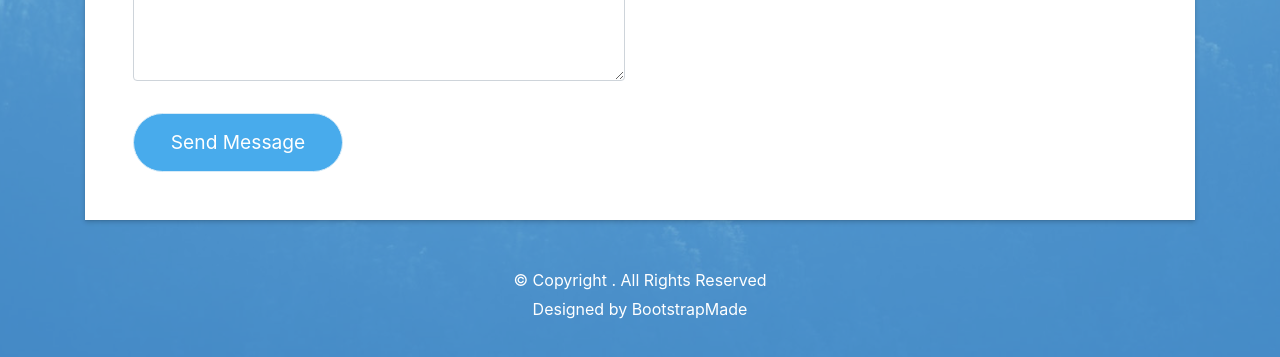
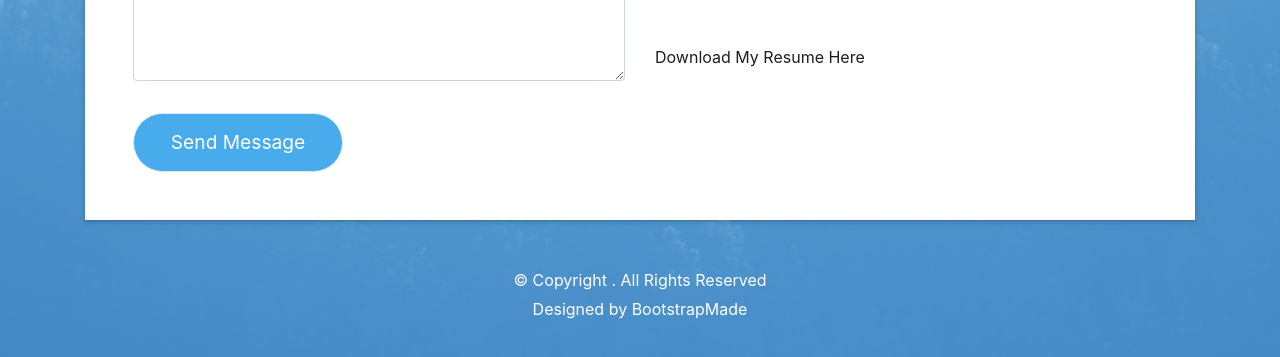
Before and after one commit to matthxwjaniel/webdevfol_portfolio_feliciano, a plain HTML site: page index.html in a window 1280 px wide. Shown: the part 4548-4905 px from the top of the page. Drawn offline with Linux system fonts and the light colour scheme; files whose address does not match are found by name.

Commit message:
Update index.html

```diff
--- a/index.html
+++ b/index.html
@@ -584,6 +584,11 @@ any position you feel matches my educational field as an Intern.
                       <li><a href="https://www.instagram.com/mf.eliciano/"><span class="ico-circle"><i class="ion-social-instagram"></i></span></a></li>
                       <li><a href="https://github.com/matthxwjaniel"><span class="ico-circle"><i class="ion-social-github"></i></span></a></li>
                       <li><a href="https://www.youtube.com/channel/UCzsChWGjphx57lV5-M_T4fQ"><span class="ico-circle"><i class="ion-social-youtube"></i></span></a></li>
+                      <br>
+                      <br>
+                      <br>
+                      <br>
+                      <a href="img/resume.pdf/" download>Download My Resume Here</a>
                     </ul>
                   </div>
                 </div>
```
